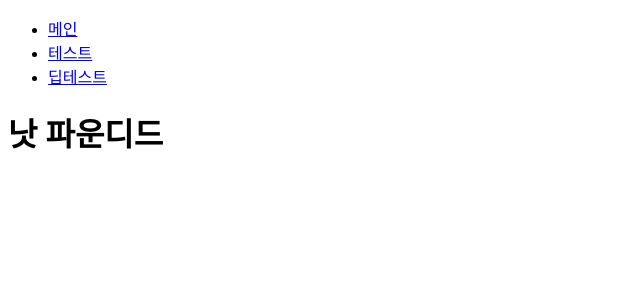
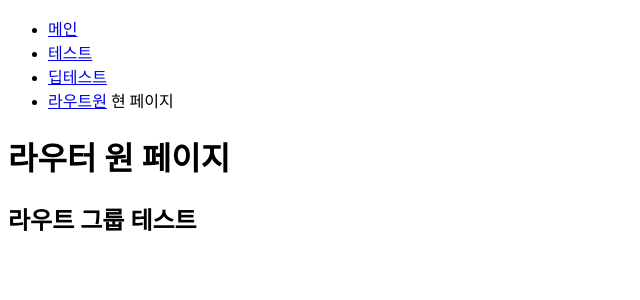
Before and after one commit to Nidurolak/nexttest, a Next.js app: page /routetestpage in a window 1280 px wide. Before the commit this address had no page. Shown: the top 300 px of the page, without its empty margins (0-640 px from the left). Built offline with nearby package versions, Linux system fonts and the light colour scheme.

Commit message:
라우팅 그룹 테스트

```diff
--- /dev/null
+++ b/app/(routetest)/routetestpage/layout.tsx
@@ -0,0 +1,21 @@
+//레이아웃이 필요한 이유 - 헤더같은 것들 붙이기 좋으니깐?
+//기본 페이지 말고, 분할된 페이지에도 레이아웃을 붙일 수 있다
+
+//메타데이터는 레이아웃과 비슷해보이지만 병합된다는 차이점이 있다.
+export const metadata = {
+    title: 'jaewoo | route!',
+    description: '이건  라우트디스크립션이야',
+}
+
+export default function Layout({
+    children,
+}: {
+    children: React.ReactNode
+}) {
+    return (
+        <div>
+            {children}
+            <h2>라우트 그룹 테스트</h2>
+        </div>
+    )
+}
--- /dev/null
+++ b/app/(routetest)/routetestpage/page.tsx
@@ -0,0 +1,4 @@
+export default function RouteOnepage() {
+
+    return <h1>라우터 원 페이지</h1>
+}
--- a/app/layout.tsx
+++ b/app/layout.tsx
@@ -2,11 +2,19 @@
 //메타데이터
 //라우트 그룹 - 라우트들을 그룹화해서 로지컬 그룹으로 제어할 수 있음
 
+import { Metadata } from "next"
 import Navi from "../components/navigation"
 
+//프레임워크는 메타데이터 객체를 찾고 이를 헤드에 표시함
+/**
 export const metadata = {
-  title: 'Next.js',
-  description: 'Generated by Next.js',
+  title: 'jaewoo | wow!',
+  description: '이건 디스크립션이야',
+}*/
+
+export const metadata: Metadata = {
+  title: { template: "jaewoo | %s", default: "jaewoo | " },
+  description: '이건 디스크립션이야',
 }
 
 export default function RootLayout({
--- a/components/navigation.tsx
+++ b/components/navigation.tsx
@@ -20,6 +20,7 @@ export default function Navi() {
             <li><Link href="/">메인</Link>{path === "/" ? "  현 페이지" : ""}</li>
             <li><Link href="/testpage">테스트</Link>{path === "/testpage" ? "  현 페이지" : ""}</li>
             <li><Link href="/testpage/deeptestpage">딥테스트</Link>{path === "/testpage/deeptestpage" ? "  현 페이지" : ""}</li>
+            <li><Link href="/routetestpage">라우트원</Link>{path === "/routetestpage" ? "  현 페이지" : ""}</li>
         </ul>
     </nav>
 }
```
